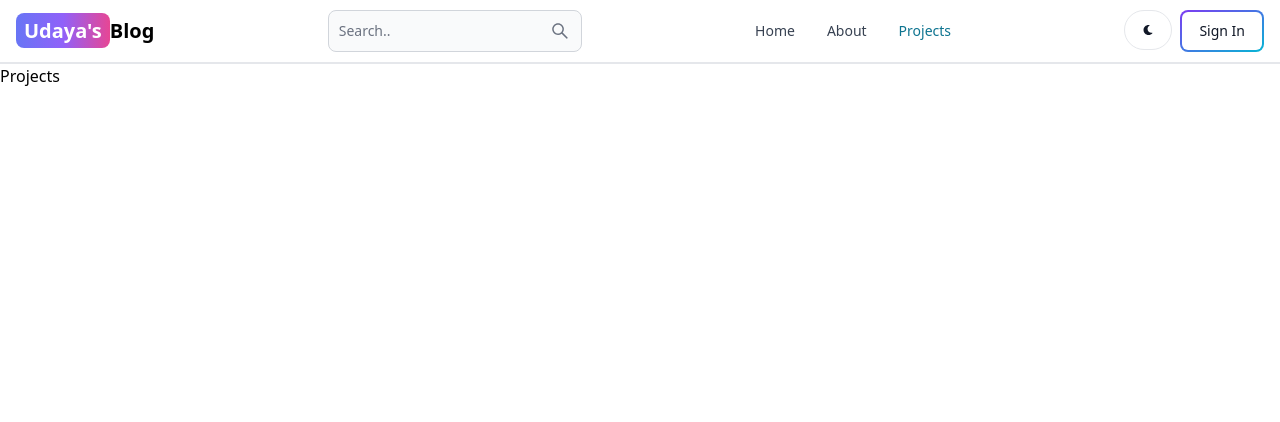
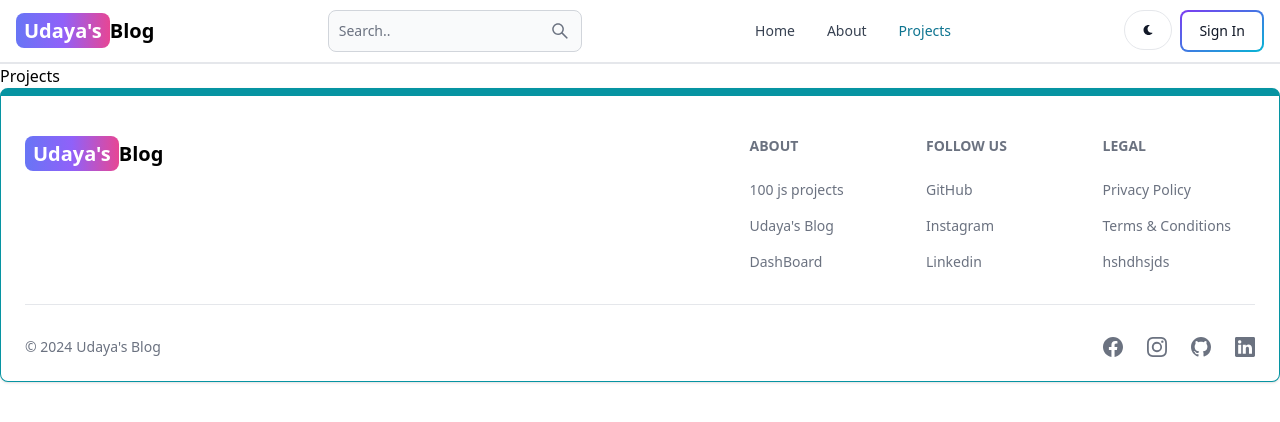
Before and after one commit to Udayasree-Banothu444/Mern-Blog, a React (Vite) app in the folder client/: page /projects in a window 1280 px wide. Shown: the top 422 px of the page. Built offline with nearby package versions, Linux system fonts and the light colour scheme.

Commit message:
create and add the footer components

```diff
--- a/client/src/App.jsx
+++ b/client/src/App.jsx
@@ -7,6 +7,7 @@ import Signin from './Pages/Signin'
 import Signup from './Pages/Signup'
 import Projects from './Pages/Projects'
 import Header from './components/Header'
+import Footer from './components/Footer'
 
 
 export default function App() {
@@ -22,6 +23,7 @@ export default function App() {
           <Route path="/sign-up" element={<Signup/>} />
           <Route path="/projects" element={<Projects/>} />
        </Routes>
+       <Footer/>
     </BrowserRouter>
   )
 }
--- /dev/null
+++ b/client/src/components/Footer.jsx
@@ -0,0 +1,101 @@
+import { Footer, FooterTitle } from "flowbite-react"
+import { Link } from "react-router-dom"
+import {BsFacebook, BsInstagram, BsGithub, BsLinkedin} from 'react-icons/bs';
+
+
+export default function FooterCom(){
+    return(
+        <Footer container className="border border-t-8 border-teal-500">
+            <div className="w-full max-w-7xl mx-auto">
+                <div className=" grid w-full justify-between sm:flex md:grid-cols-1">
+                    <div className="mt-5">
+                    <Link to ="/" className='self-center whitespace-nowrap text-lg sm:text-xl font-semibold dark:text-white'>
+                         {/* className is created so that when we change the screen resolution it will automatically adjust to the size and whitespace-nowrap
+                         is used so that both udays ad blog will be only in one line and text.xl it will auto adjust its size & when mode is black turn text into white */}
+                        <span className='px-2 py-1 bg-gradient-to-r from-indigo-500 via-purple-500 to-pink-500 rounded-lg text-white'>Udaya's</span>
+                        Blog
+                        {/* both Udaya's and Blog will be side by side
+                        1) px-2 :padding around x axis and py-1 : padding around y axis
+                        2)bg-radient-to-r :from right onwards the colour is radient
+                        3) movement of colour from indigo, purple and pink
+                        4)rounded-lg : rounding the borders of the block
+                        5) text-white :whatsoever mode is it in just make the text colour white */}
+                    </Link>
+                    </div>
+                    <div className="grid grid-col-2 gap-8 mt-4 sm:grid-cols-3 sm:gap-6">
+                        <div> {/*added div so that both will be on top of eachother */}
+                        <Footer.Title title='About'/>
+                        <Footer.LinkGroup col>
+                            <Footer.Link href=" " target="_blank" rel="noopener noreferrer"> {/*noopener norefferrer will be blocking all the unnesessary ads when we open the linked website*/}
+                                100 js projects
+                            </Footer.Link>
+
+                            <Footer.Link href="/about " target="_blank" rel="noopener noreferrer"> {/*noopener norefferrer will be blocking all the unnesessary ads when we open the linked website*/}
+                                Udaya's Blog
+                            </Footer.Link>
+
+                            <Footer.Link href=" /Dashboard" target="_blank" rel="noopener noreferrer"> {/*noopener norefferrer will be blocking all the unnesessary ads when we open the linked website*/}
+                                DashBoard
+                            </Footer.Link>
+                        </Footer.LinkGroup>
+                        </div>
+
+
+                        <div> {/*added div so that both will be on top of eachother */}
+                        <Footer.Title title='Follow Us'/>
+                        <Footer.LinkGroup col>
+                            <Footer.Link href="https://github.com/Udayasree-Banothu444 " target="_blank" rel="noopener noreferrer"> {/*noopener norefferrer will be blocking all the unnesessary ads when we open the linked website*/}
+                                GitHub
+                            </Footer.Link>
+
+                            <Footer.Link href="https://www.instagram.com/__udaya_banoth__/ " target="_blank" rel="noopener noreferrer"> {/*noopener norefferrer will be blocking all the unnesessary ads when we open the linked website*/}
+                                Instagram
+                            </Footer.Link>
+
+                            <Footer.Link href=" https://www.linkedin.com/in/banothu-udayasree-609156229/" target="_blank" rel="noopener noreferrer"> {/*noopener norefferrer will be blocking all the unnesessary ads when we open the linked website*/}
+                               Linkedin
+                            </Footer.Link>
+                        </Footer.LinkGroup>
+                        </div>
+
+
+                        <div> {/*added div so that both will be on top of eachother */}
+                        <Footer.Title title='Legal'/>
+                        <Footer.LinkGroup col>
+                            <Footer.Link href="#"  > {/*noopener norefferrer will be blocking all the unnesessary ads when we open the linked website*/}
+                                Privacy Policy
+                            </Footer.Link>
+
+                            <Footer.Link href="# " > {/*noopener norefferrer will be blocking all the unnesessary ads when we open the linked website*/}
+                                Terms & Conditions
+                            </Footer.Link>
+
+                            <Footer.Link href=" #" > {/*noopener norefferrer will be blocking all the unnesessary ads when we open the linked website*/}
+                              hshdhsjds
+                            </Footer.Link>
+                        </Footer.LinkGroup>
+                        </div>
+                    </div>
+                </div>
+
+
+
+                <Footer.Divider/>
+                <div className="w-full sm:flex sm:items-center sm:justify-between">
+                    <Footer.Copyright href='#' by ="Udaya's Blog" year={new Date().getFullYear()}/>
+                    <div className="flex gap-6 sm:mt-0 mt-4 sm:justify-center">
+                        <Footer.Icon href='#' icon={BsFacebook} />
+                        <Footer.Icon href='https://www.instagram.com/__udaya_banoth__/' icon={BsInstagram} />
+                        <Footer.Icon href='https://github.com/Udayasree-Banothu444' icon={BsGithub} />
+                        <Footer.Icon href='https://www.linkedin.com/in/banothu-udayasree-609156229/' icon={BsLinkedin} />
+                    </div>
+                </div>
+            </div>
+
+
+
+
+
+        </Footer>
+    )
+}
```
